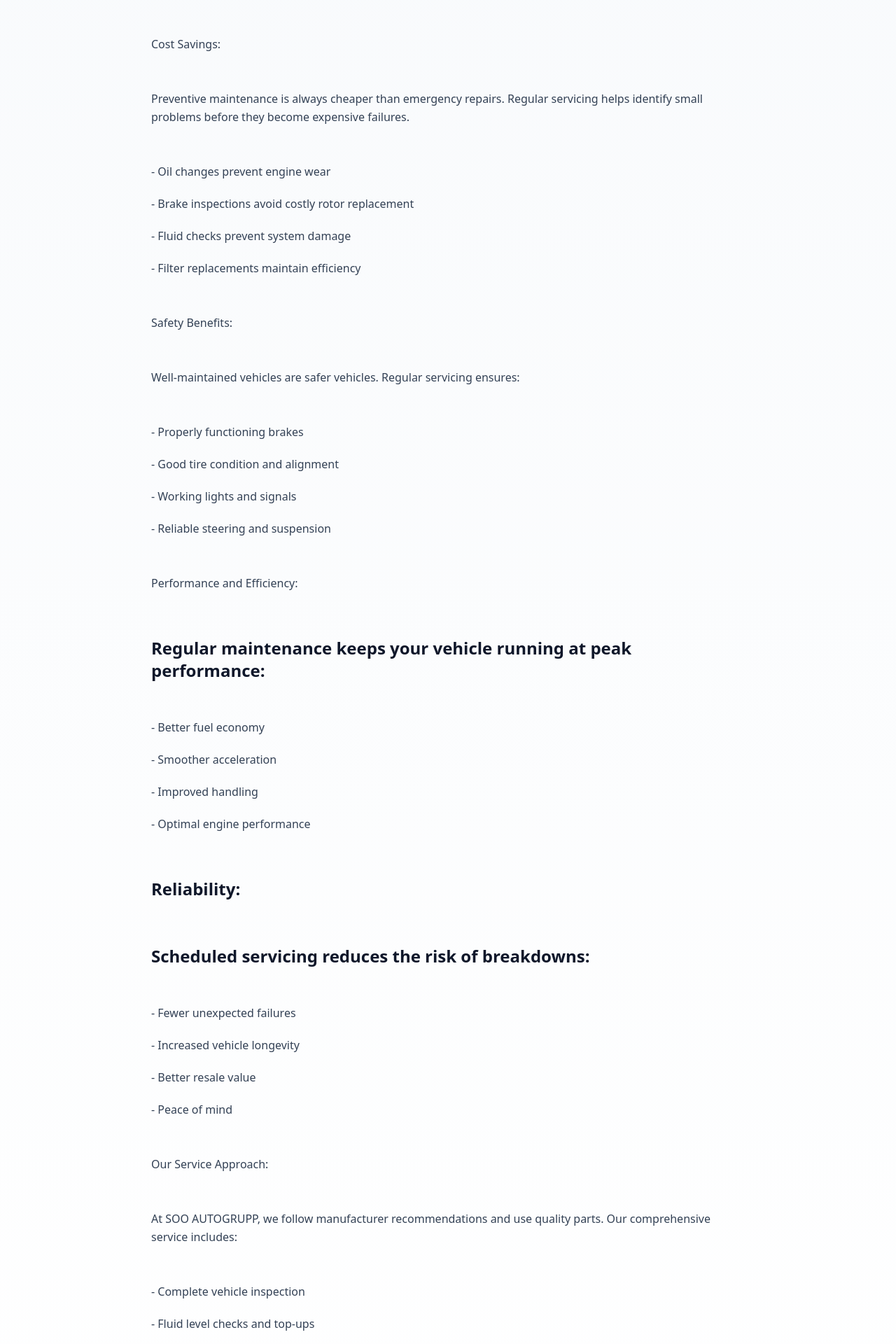
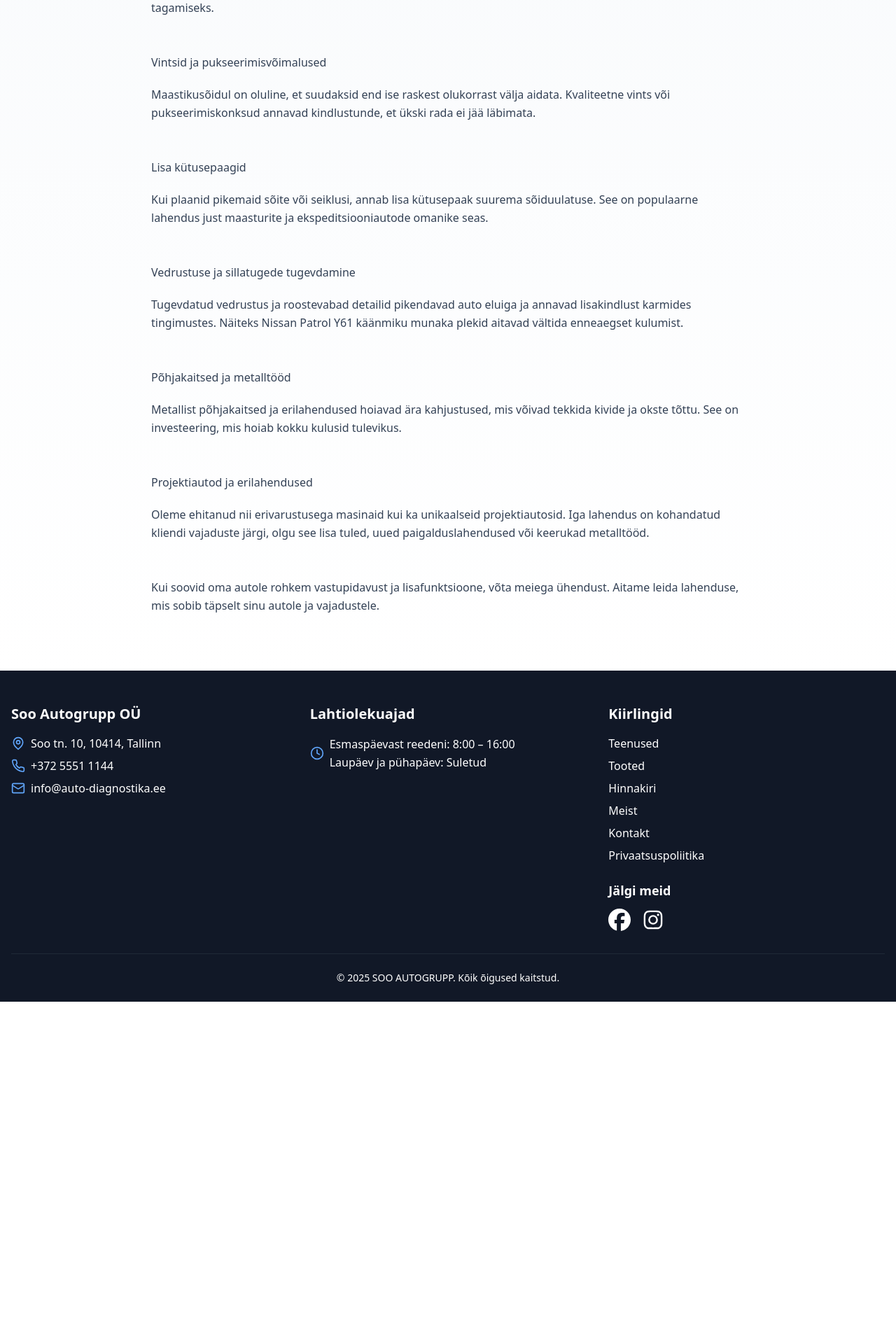
Before and after one commit to n1veklrn/soo-veeb, a React (Vite) app: page /blog/benefits-of-regular-vehicle-servicing in a window 1280 px wide. Shown: the part 500-2420 px from the top of the page at 70% size. After the commit the page ends 1931 px from the top, so only its background shows below. Built offline with nearby package versions, Linux system fonts and the light colour scheme.

Commit message:
Updated blogPosts.ts

```diff
--- a/src/data/blogPosts.ts
+++ b/src/data/blogPosts.ts
@@ -54,30 +54,23 @@ Kui sinu autol hakkas armatuuril põlema mootorituli, tule meie töökotta Talli
     slug: 'winter-car-maintenance-tips',
     title: '5 lihtsat nippi, kuidas pikendada auto mootori eluiga',
     summary: 'Mootori eluiga sõltub lihtsatest hooldusvõtetest. Õlivahetus, jahutussüsteemi kontroll, filtrite vahetus, rahulik soojendamine ja regulaarne diagnostika aitavad vältida kulukat remonti.',
-    content: `Sissejuhatus
-Mootor on auto süda ja selle korrashoid sõltub suuresti igapäevastest harjumustest. Väikesed tähelepanekud ja õiged hooldusrutiinid aitavad vältida suuri kulusid ning pikendavad mootori eluiga aastateks. Allpool toome viis praktilist soovitust, mida iga autojuht saab järgida.
+    content: `Mootor on auto süda ja selle korrashoid sõltub suuresti igapäevastest harjumustest. Väikesed tähelepanekud ja õiged hooldusrutiinid aitavad vältida suuri kulusid ning pikendavad mootori eluiga mitu aastat. Allpool toome viis praktilist soovitust, mida iga autojuht saab järgida.
 
 1. Õigeaegne õlivahetus
-
 Õli määrib ja kaitseb mootorit kulumise eest. Kui õlivahetus jääb tegemata, koguneb õlisse mustus, mis kahjustab mootori sisemisi osi. Soovitame vahetada õli vastavalt tootja soovitusele või sagedamini, kui auto töötab rasketes tingimustes, näiteks linnasõidus või maastikul.
 
 2. Jahutussüsteemi kontroll
-
 Ülekuumenemine on üks levinumaid põhjuseid, miks mootorid enneaegselt kuluvad. Kontrolli regulaarselt jahutusvedeliku taset ja seisukorda. Samuti veendu, et radiaator ja jahutusventilaatorid töötaksid korralikult.
 
 3. Filtrite vahetus
-
 Õhufilter, kütusefilter ja õlifilter tagavad, et mootor saab puhta õhu ja kütuse. Ummistunud filtrid koormavad mootorit ja vähendavad selle tööiga. Filtrite regulaarne vahetus on lihtne viis vältida suuri remondiarveid.
 
 4. Külma mootoriga rahulik sõit
-
 Külmal mootoril ei ole õli veel piisavalt ringelnud. Ära koorma autot kohe pärast käivitust. Lase mootoril mõni minut rahulikult töötada või sõida esimesed kilomeetrid rahulikult, et anda aega määrdeainetel süsteemis jaotuda.
 
 5. Regulaarne diagnostika
-
 Kaasaegsed autod annavad veakoodide kaudu märku probleemidest juba varakult. Kui teed ennetavat diagnostikat, saad probleemid lahendada enne, kui need suureks kasvavad.
 
-CTA:
 Kui soovid oma auto mootorit kaitsta ja pikemat eluiga tagada, broneeri hooldus meie töökojas Tallinnas. Kontrollime põhjalikult ja anname soovitused, et sinu auto kestaks kauem.`,
     createdAt: '2024-02-10',
   },
@@ -85,91 +78,54 @@ Kui soovid oma auto mootorit kaitsta ja pikemat eluiga tagada, broneeri hooldus
     id: '3',
     slug: 'signs-your-car-needs-immediate-attention',
     title: 'Miks valida Mercedes-Benz OM648 mootor ümberehituseks Nissan Patrol Y61-le?',
-    summary: "Nissan Patrol Y61 on legendaarne maastur, mida hinnatakse vastupidavuse ja töökindluse tõttu. Kuid paljud omanikud soovivad rohkem jõudu ja ökonoomsust. Üheks populaarseimaks lahenduseks on Mercedes-Benz OM648 mootori paigaldamine.",
-    content: `OM648 eelised
+    summary: 'OM648 mootor on Nissan Patrol Y61 omanike seas tõestanud end kui ideaalne mootori vahetuse valik. See pakub jõudu, töökindlust ja võimalust oma masinat täiesti uuele tasemele viia.',
+    content: ` Nissan Patrol Y61 on legendaarne maastur, mida hinnatakse vastupidavuse ja töökindluse tõttu. Kuid paljud omanikud soovivad rohkem jõudu ja ökonoomsust. Üheks populaarseimaks lahenduseks on Mercedes-Benz OM648 mootori paigaldamine.
 
+OM648 eelised
 OM648 on tuntud oma vastupidavuse, suure pöördemomendi ja sobivuse poolest nii maanteele kui ka raskesse maastikusse. Mootor pakub rohkem jõudu kui Patroli originaalmootor, olles samas ökonoomsem ja töökindlam.
 
 Vajalikud detailid ümberehituseks
+Et OM648 mootor sobituks Nissan Patrol Y61 kere ja käigukastiga, on vaja erilahendusi:
+Mootori käpad tagavad, et mootor kinnitub kindlalt ja talub ka rasket maastikusõitu.
 
-Et OM648 mootor sobituks Nissan Patrol Y61 kere ja käigukastiga, on vaja erilahendusi:
-
-Mootori käpad tagavad, et mootor kinnitub kindlalt ja talub ka rasket maastikusõitu.
 
 Hübriid turbo annab lisa jõudlust ja parema vastupidavuse.
 
+
 722.6 vaheplaat võimaldab ühendada Mercedes automaatkäigukasti Nissan Patroli vahekastiga.
+
 
 Kõik need detailid on loodud just sellisteks projektideks ja neid saab meie kaudu tellida.
 
 Töökindluse ja jõudluse kombinatsioon
-
 OM648 vahetus ei tähenda ainult suuremat võimsust, vaid ka pikaealisust. Õigesti paigaldatud ja hooldatud mootor kestab aastaid ning muudab auto sobivaks nii igapäevasõiduks kui ka ekstreemseks off-road’iks.
 
-Kokkuvõte
-OM648 mootor on Nissan Patrol Y61 omanike seas tõestanud end kui ideaalne swap’i valik. See pakub jõudu, töökindlust ja võimalust oma masinat täiesti uuele tasemele viia.
-
-CTA:
-Kui plaanid OM648 ümberehitust või vajad vajalikke detaile, võta ühendust meie meeskonnaga. Aitame projektiga algusest lõpuni.`,
+Kui plaanid OM648 ümberehitust või vajad vajalikke detaile, võta meiega ühendust. Aitame projektiga algusest lõpuni.`,
     createdAt: '2024-03-05',
   },
   {
     id: '4',
     slug: 'benefits-of-regular-vehicle-servicing',
     title: 'Kuidas lisada oma autole vastupidavust ja uusi võimalusi',
-    summary: "Paljude autoomanike jaoks ei ole masin ainult liikumisvahend, vaid projekt või tööriist, mida saab vastavalt vajadusele täiustada. Lisavarustus ei ole pelgalt mugavus, vaid tihti hädavajalik töökindluse ja ohutuse tagamiseks.",
-    content: `Regular vehicle servicing is one of the most important investments you can make for your car. Here's why scheduled maintenance matters:
+    summary: 'Lisavarustus suurendab auto vastupidavust, ohutust ja väärtust. See võib tähendada lisa kütusepaaki, vintsi või täiesti erilahendust.',
+    content: `Paljude autoomanike jaoks ei ole masin ainult liikumisvahend, vaid projekt või tööriist, mida saab vastavalt vajadusele täiustada. Lisavarustus ei ole pelgalt mugavus, vaid tihti hädavajalik töökindluse ja ohutuse tagamiseks.
 
-Cost Savings:
+Vintsid ja pukseerimisvõimalused
+Maastikusõidul on oluline, et suudaksid end ise raskest olukorrast välja aidata. Kvaliteetne vints või pukseerimiskonksud annavad kindlustunde, et ükski rada ei jää läbimata.
 
-Preventive maintenance is always cheaper than emergency repairs. Regular servicing helps identify small problems before they become expensive failures.
+Lisa kütusepaagid
+Kui plaanid pikemaid sõite või seiklusi, annab lisa kütusepaak suurema sõiduulatuse. See on populaarne lahendus just maasturite ja ekspeditsiooniautode omanike seas.
 
-- Oil changes prevent engine wear
-- Brake inspections avoid costly rotor replacement
-- Fluid checks prevent system damage
-- Filter replacements maintain efficiency
+Vedrustuse ja sillatugede tugevdamine
+Tugevdatud vedrustus ja roostevabad detailid pikendavad auto eluiga ja annavad lisakindlust karmides tingimustes. Näiteks Nissan Patrol Y61 käänmiku munaka plekid aitavad vältida enneaegset kulumist.
 
-Safety Benefits:
+Põhjakaitsed ja metalltööd
+Metallist põhjakaitsed ja erilahendused hoiavad ära kahjustused, mis võivad tekkida kivide ja okste tõttu. See on investeering, mis hoiab kokku kulusid tulevikus.
 
-Well-maintained vehicles are safer vehicles. Regular servicing ensures:
+Projektiautod ja erilahendused
+Oleme ehitanud nii erivarustusega masinaid kui ka unikaalseid projektiautosid. Iga lahendus on kohandatud kliendi vajaduste järgi, olgu see lisa tuled, uued paigalduslahendused või keerukad metalltööd.
 
-- Properly functioning brakes
-- Good tire condition and alignment
-- Working lights and signals
-- Reliable steering and suspension
-
-Performance and Efficiency:
-
-Regular maintenance keeps your vehicle running at peak performance:
-
-- Better fuel economy
-- Smoother acceleration
-- Improved handling
-- Optimal engine performance
-
-Reliability:
-
-Scheduled servicing reduces the risk of breakdowns:
-
-- Fewer unexpected failures
-- Increased vehicle longevity
-- Better resale value
-- Peace of mind
-
-Our Service Approach:
-
-At SOO AUTOGRUPP, we follow manufacturer recommendations and use quality parts. Our comprehensive service includes:
-
-- Complete vehicle inspection
-- Fluid level checks and top-ups
-- Filter replacements
-- Brake inspection
-- Tire rotation and pressure check
-- Safety system verification
-
-We maintain detailed service records for your vehicle and remind you when service is due.
-
-Book your next service appointment today and experience the SOO AUTOGRUPP difference!`,
+Kui soovid oma autole rohkem vastupidavust ja lisafunktsioone, võta meiega ühendust. Aitame leida lahenduse, mis sobib täpselt sinu autole ja vajadustele.`,
     createdAt: '2024-03-20',
   },
 ];
```
